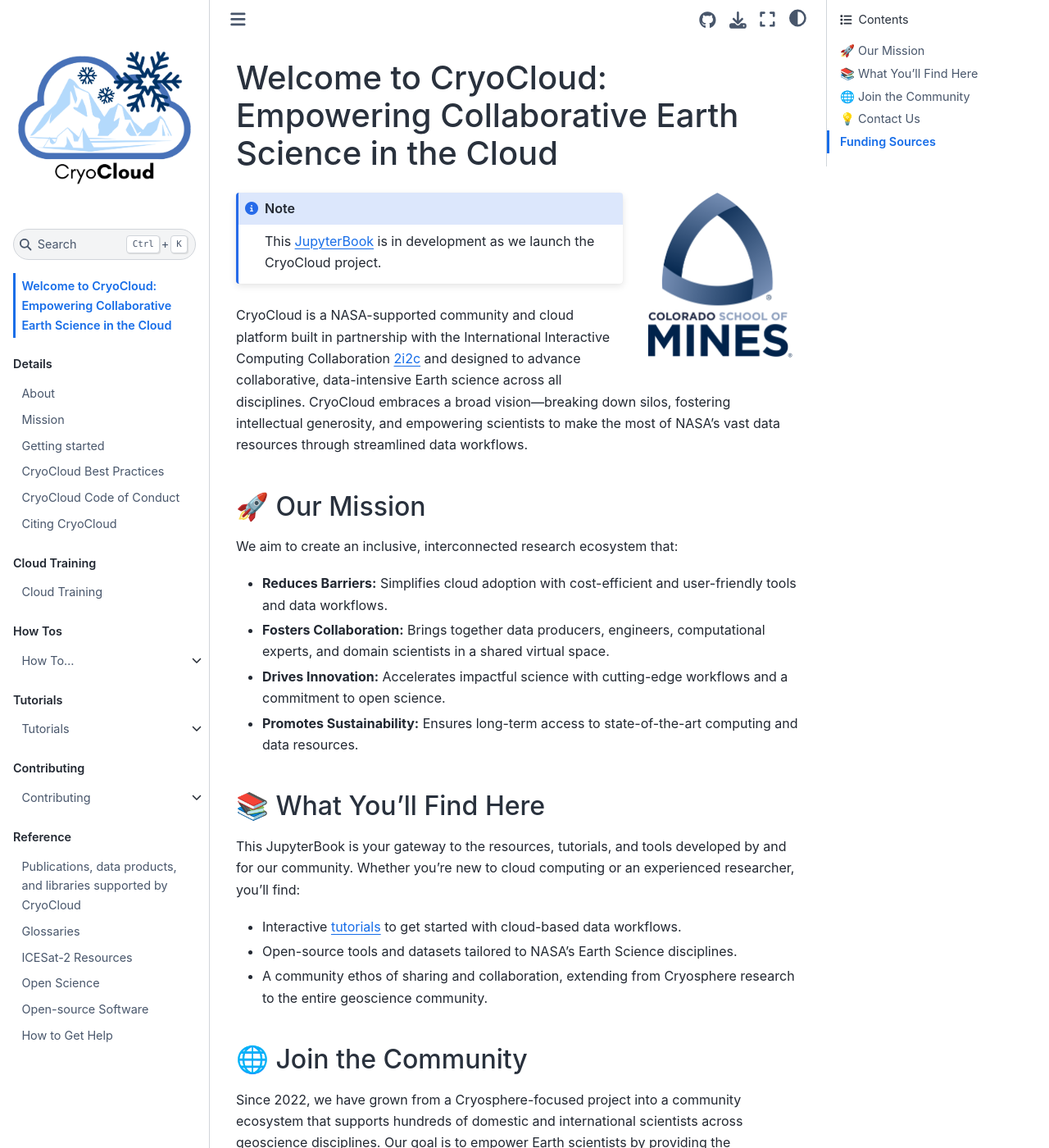
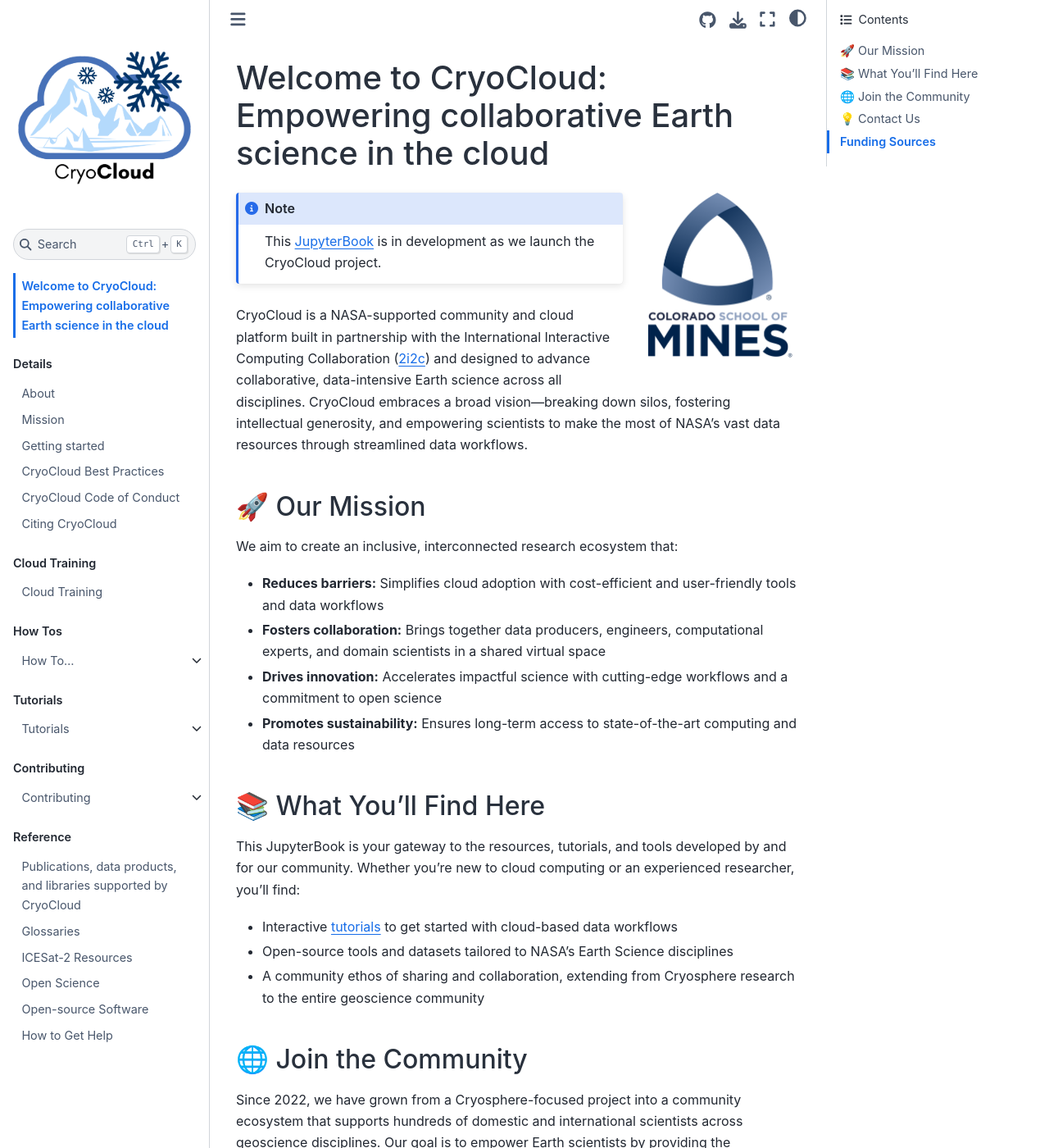
Before and after one commit to CryoInTheCloud/CryoCloudWebsite, a Jupyter Book: the page built from book/intro.md, in a window 1280 px wide and 1400 px high. Shown: the whole window at 82% size. Built offline with Jupyter Book 1.0.4 settings and Sphinx 7.4.7 and the Sphinx Book theme 1.1.4, drawn with Linux system fonts in a browser that asks for light colours; pages that are not in the unit, such as notebooks, are missing from menus.

````diff
--- a/book/intro.md
+++ b/book/intro.md
@@ -1,4 +1,4 @@
-# Welcome to CryoCloud: Empowering Collaborative Earth Science in the Cloud
+# Welcome to CryoCloud: Empowering collaborative Earth science in the cloud
 ```{image} img/MinesLogos/stacked_white.png
 :alt: fishy
 :class: bg-white mb-1
@@ -9,21 +9,21 @@
 ```{Note}
 This [JupyterBook](https://jupyterbook.org/en/stable/intro.html) is in development as we launch the CryoCloud project.
 ```
-CryoCloud is a NASA-supported community and cloud platform built in partnership with the International Interactive Computing Collaboration [2i2c](https://2i2c.org/) and designed to advance collaborative, data-intensive Earth science across all disciplines. CryoCloud embraces a broad vision—breaking down silos, fostering intellectual generosity, and empowering scientists to make the most of NASA's vast data resources through streamlined data workflows.
+CryoCloud is a NASA-supported community and cloud platform built in partnership with the International Interactive Computing Collaboration ([2i2c](https://2i2c.org/)) and designed to advance collaborative, data-intensive Earth science across all disciplines. CryoCloud embraces a broad vision—breaking down silos, fostering intellectual generosity, and empowering scientists to make the most of NASA's vast data resources through streamlined data workflows.
 
 
 ## 🚀 Our Mission
 We aim to create an inclusive, interconnected research ecosystem that:
-- **Reduces Barriers:** Simplifies cloud adoption with cost-efficient and user-friendly tools and data workflows.
-- **Fosters Collaboration:** Brings together data producers, engineers, computational experts, and domain scientists in a shared virtual space.
-- **Drives Innovation:** Accelerates impactful science with cutting-edge workflows and a commitment to open science.
-- **Promotes Sustainability:** Ensures long-term access to state-of-the-art computing and data resources.
+- **Reduces barriers:** Simplifies cloud adoption with cost-efficient and user-friendly tools and data workflows
+- **Fosters collaboration:** Brings together data producers, engineers, computational experts, and domain scientists in a shared virtual space
+- **Drives innovation:** Accelerates impactful science with cutting-edge workflows and a commitment to open science
+- **Promotes sustainability:** Ensures long-term access to state-of-the-art computing and data resources
 
 ## 📚 What You'll Find Here
 This JupyterBook is your gateway to the resources, tutorials, and tools developed by and for our community. Whether you're new to cloud computing or an experienced researcher, you'll find:
-- Interactive [tutorials](tutorials/index) to get started with cloud-based data workflows.
-- Open-source tools and datasets tailored to NASA’s Earth Science disciplines.
-- A community ethos of sharing and collaboration, extending from Cryosphere research to the entire geoscience community.
+- Interactive [tutorials](tutorials/index) to get started with cloud-based data workflows
+- Open-source tools and datasets tailored to NASA’s Earth Science disciplines
+- A community ethos of sharing and collaboration, extending from Cryosphere research to the entire geoscience community
 
 ## 🌐 Join the Community
 Since 2022, we have grown from a Cryosphere-focused project into a community ecosystem that supports hundreds of domestic and international scientists across geoscience disciplines. Our goal is to empower Earth scientists by providing the community and technical mechanisms that accelerate time to science for their broad range of data workflows. Whether you're looking to build workflows, share insights, or connect with others, you belong here.
````
